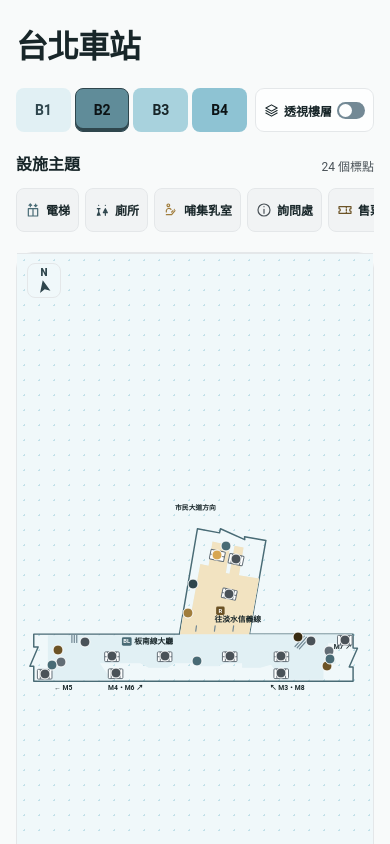
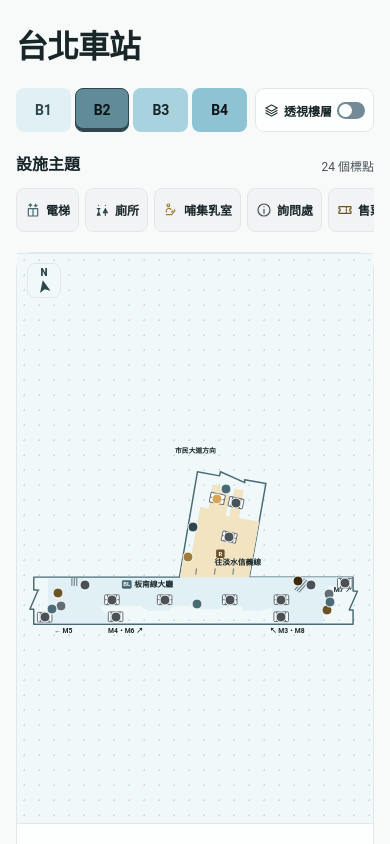
Before and after one commit to ShiYu0318/CodeFest-2026-Taipei-Maze, a Vue app in the folder app/: page /station-map in a window 390 px wide. Shown: the top 844 px of the page. Built offline with nearby package versions, Linux system fonts and the light colour scheme.

Commit message:
fix(map): fit the map to the phone viewport

```diff
--- a/app/src/views/StationMapView.vue
+++ b/app/src/views/StationMapView.vue
@@ -63,7 +63,12 @@
       <div class="station-layout">
         <div class="station-map-column">
           <section ref="mapSection" class="map-card" aria-label="車站地圖">
-            <div class="map-stage" @keydown.esc="closeConnectorDetails">
+            <div
+              ref="mapStage"
+              class="map-stage"
+              :style="{ '--map-top': mapTop + 'px' }"
+              @keydown.esc="closeConnectorDetails"
+            >
               <div class="map-corner">
                 <div class="compass" aria-label="北方朝上略偏左" role="img">
                   <span>N</span>
@@ -101,7 +106,7 @@
                   @lostpointercapture="endMapDrag"
                   @click.capture="ignoreDragClick"
                 >
-                  <div class="map-board" :style="{ width: zoom * 100 + '%' }">
+                  <div class="map-board" :style="{ '--map-zoom': zoom }">
                     <svg
                       class="floor-plan"
                       :viewBox="bounds.join(' ')"
@@ -322,12 +327,16 @@ let zoomRevision = 0;
 const captureGesture = { capture: true, passive: false };
 const webkitGestures = ["gesturestart", "gesturechange", "gestureend"];
 const mapSection = ref(null);
+const mapStage = ref(null);
+const mapTop = ref(0);
+watch(level, updateMapLayout, { flush: "post" });
 watch([selected, zoom, showLayers, floorChanging], placeConnectorPanel, {
   flush: "post",
 });
 
 onMounted(() => {
-  window.addEventListener("resize", placeConnectorPanel);
+  updateMapLayout();
+  window.addEventListener("resize", updateMapLayout);
   document.addEventListener("click", dismissConnectorOutside, true);
   document.addEventListener("touchstart", startPinch, captureGesture);
   document.addEventListener("touchend", endPinch, captureGesture);
@@ -338,7 +347,7 @@ onMounted(() => {
 });
 
 onBeforeUnmount(() => {
-  window.removeEventListener("resize", placeConnectorPanel);
+  window.removeEventListener("resize", updateMapLayout);
   document.removeEventListener("click", dismissConnectorOutside, true);
   floorAnimation?.cancel();
   clearMapDrag();
@@ -503,7 +512,8 @@ function pointThemeStyle(type) {
 function centerOn(x, y) {
   const frame = viewport.value;
   const board = frame.firstElementChild;
-  frame.scrollLeft = x * board.clientWidth - frame.clientWidth / 2;
+  frame.scrollLeft =
+    board.offsetLeft + x * board.clientWidth - frame.clientWidth / 2;
   frame.scrollTop =
     board.offsetTop + y * board.clientHeight - frame.clientHeight / 2;
 }
@@ -531,7 +541,7 @@ function zoomAnchor([x, y]) {
   const frame = viewport.value;
   const board = frame.firstElementChild;
   return [
-    (frame.scrollLeft + x) / board.clientWidth,
+    (frame.scrollLeft + x - board.offsetLeft) / board.clientWidth,
     (frame.scrollTop + y - board.offsetTop) / board.clientHeight,
   ];
 }
@@ -547,7 +557,7 @@ async function zoomAt(scale, [x, y], anchor = zoomAnchor([x, y])) {
   if (scale === 1) frame.scrollTo(0, 0);
   else
     frame.scrollTo(
-      anchor[0] * board.clientWidth - x,
+      board.offsetLeft + anchor[0] * board.clientWidth - x,
       board.offsetTop + anchor[1] * board.clientHeight - y
     );
 }
@@ -833,6 +843,11 @@ function toggleLayers() {
 //   mapSection.value?.scrollIntoView({ block: "start" });
 // }
 
+function updateMapLayout() {
+  mapTop.value = mapStage.value.getBoundingClientRect().top + window.scrollY;
+  nextTick(placeConnectorPanel);
+}
+
 function placeConnectorPanel() {
   const panel = connectorPanel.value;
   if (!panel || !selected.value || floorChanging.value) {
@@ -843,7 +858,7 @@ function placeConnectorPanel() {
   const frame = viewport.value;
   const board = frame.firstElementChild;
   const [pointX, pointY] = normalizedPoint(selected.value);
-  const x = pointX * board.clientWidth - frame.scrollLeft;
+  const x = board.offsetLeft + pointX * board.clientWidth - frame.scrollLeft;
   const y = board.offsetTop + pointY * board.clientHeight - frame.scrollTop;
   const width = frame.clientWidth;
   const height = frame.clientHeight;
--- a/app/src/views/station-map.css
+++ b/app/src/views/station-map.css
@@ -364,6 +364,7 @@
 .map-board {
   position: relative;
   flex: none;
+  width: calc(100% * var(--map-zoom));
   margin-block: auto;
   aspect-ratio: var(--map-aspect);
   user-select: none;
@@ -731,6 +732,31 @@
   }
 }
 
+@media (max-width: 719px) {
+  .map-viewport {
+    --map-height: max(
+      10rem,
+      calc(var(--map-screen-height, 100vh) - var(--map-top) - 20px)
+    );
+    min-height: 0;
+    height: var(--map-height);
+  }
+  @supports (height: 100svh) {
+    .map-viewport {
+      --map-screen-height: 100svh;
+    }
+  }
+  .map-board {
+    max-width: calc(
+      (var(--map-height) - 2px) * (var(--map-aspect)) * var(--map-zoom)
+    );
+    margin-inline: auto;
+  }
+  .map-tools {
+    padding-top: 20px;
+  }
+}
+
 @media (min-width: 720px) {
   .station-page {
     padding-inline: 24px;
```
